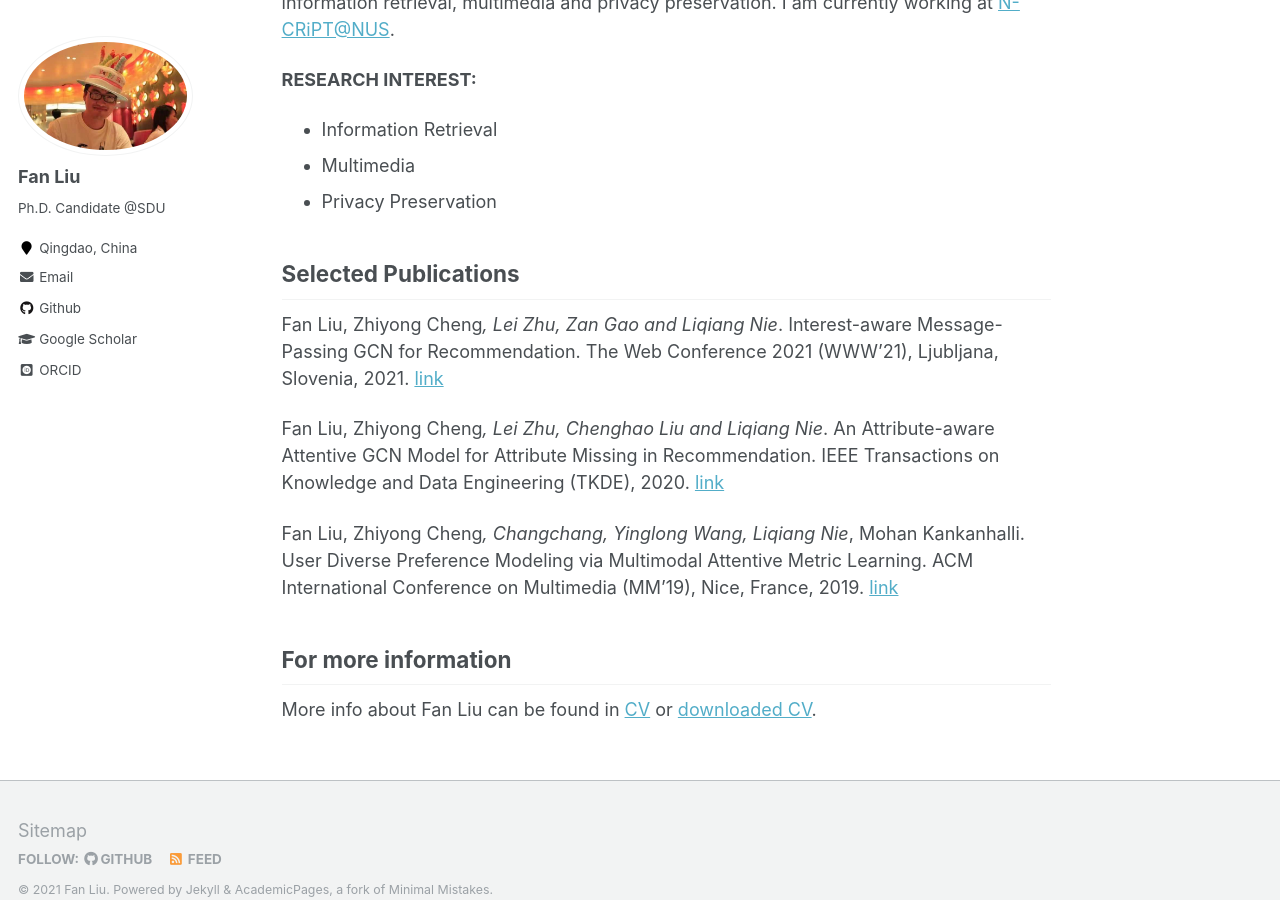
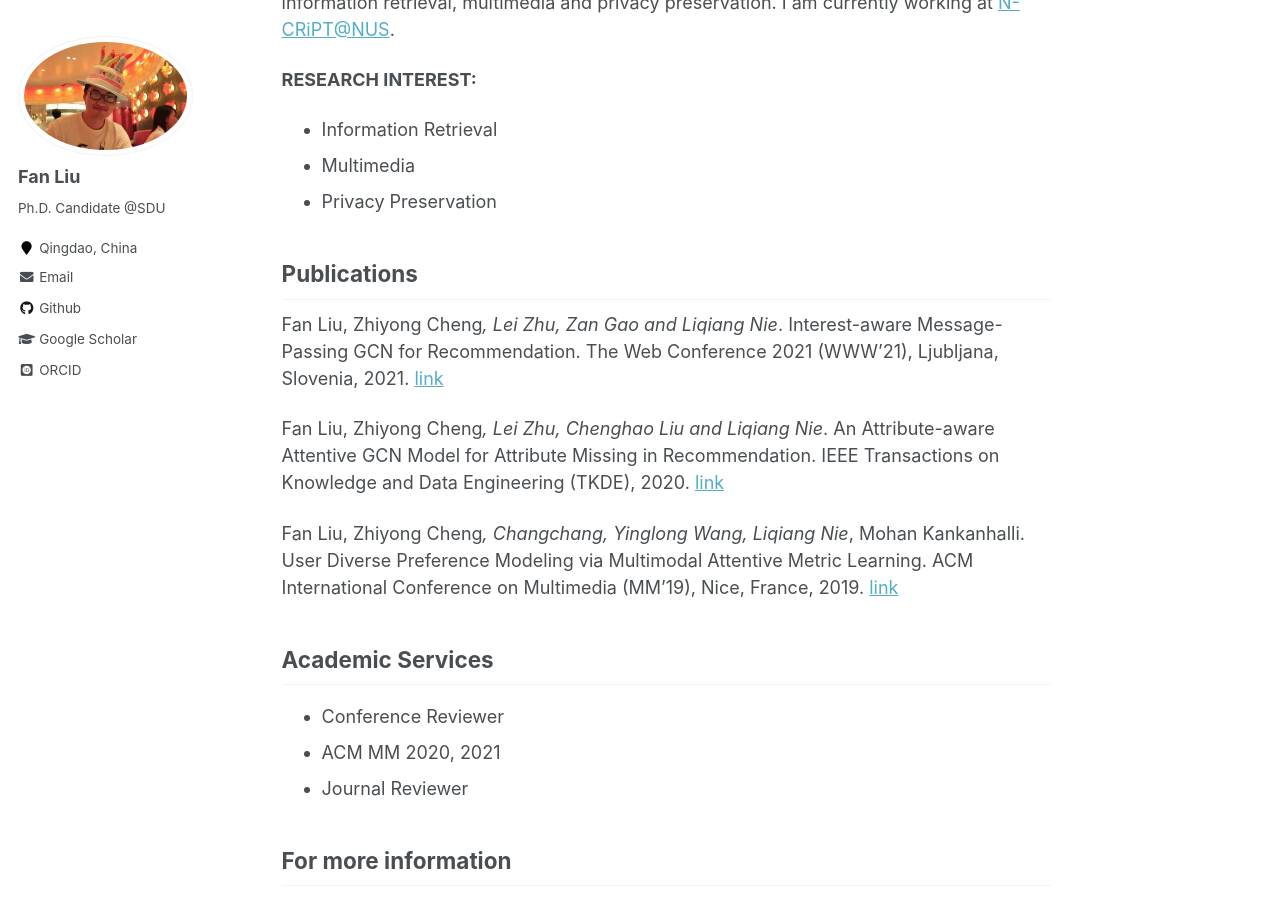
Before and after one commit to liufancs/liufancs.github.io, a Jekyll site: the page built from _pages/about.md, in a window 1280 px wide and 900 px high, scrolled down 375 px. Built offline with Jekyll 4.4.1, drawn with Linux system fonts in a browser that asks for light colours; some web fonts are replaced.

Commit message:
Update about.md

```diff
--- a/_pages/about.md
+++ b/_pages/about.md
@@ -19,12 +19,19 @@ I am a Ph.D Candidate with the School of Computer Science and Technology, Shando
 * Privacy Preservation
 
 
-## Selected Publications
+## Publications
 Fan Liu, Zhiyong Cheng*, Lei Zhu, Zan Gao and Liqiang Nie*. Interest-aware Message-Passing GCN for Recommendation. The Web Conference 2021 (WWW'21), Ljubljana, Slovenia, 2021. [link](https://arxiv.org/pdf/2102.10044.pdf)
 
 Fan Liu, Zhiyong Cheng*, Lei Zhu, Chenghao Liu and Liqiang Nie*. An Attribute-aware Attentive GCN Model for Attribute Missing in Recommendation. IEEE Transactions on Knowledge and Data Engineering (TKDE), 2020. [link](https://ieeexplore.ieee.org/document/9272360)
 
 Fan Liu, Zhiyong Cheng*, Changchang, Yinglong Wang, Liqiang Nie*, Mohan Kankanhalli. User Diverse Preference Modeling via Multimodal Attentive Metric Learning. ACM International Conference on Multimedia (MM'19), Nice, France, 2019. [link](https://arxiv.org/abs/1908.07738)
 
+## Academic Services
+* Conference Reviewer
++ ACM MM 2020, 2021
+* Journal Reviewer
+
+
+
 ## For more information
 More info about Fan Liu can be found in [CV](https://liufancs.github.io/cv/) or [downloaded CV](http://liufancs.github.io/files/CV_liufan_Eng.pdf).
```
